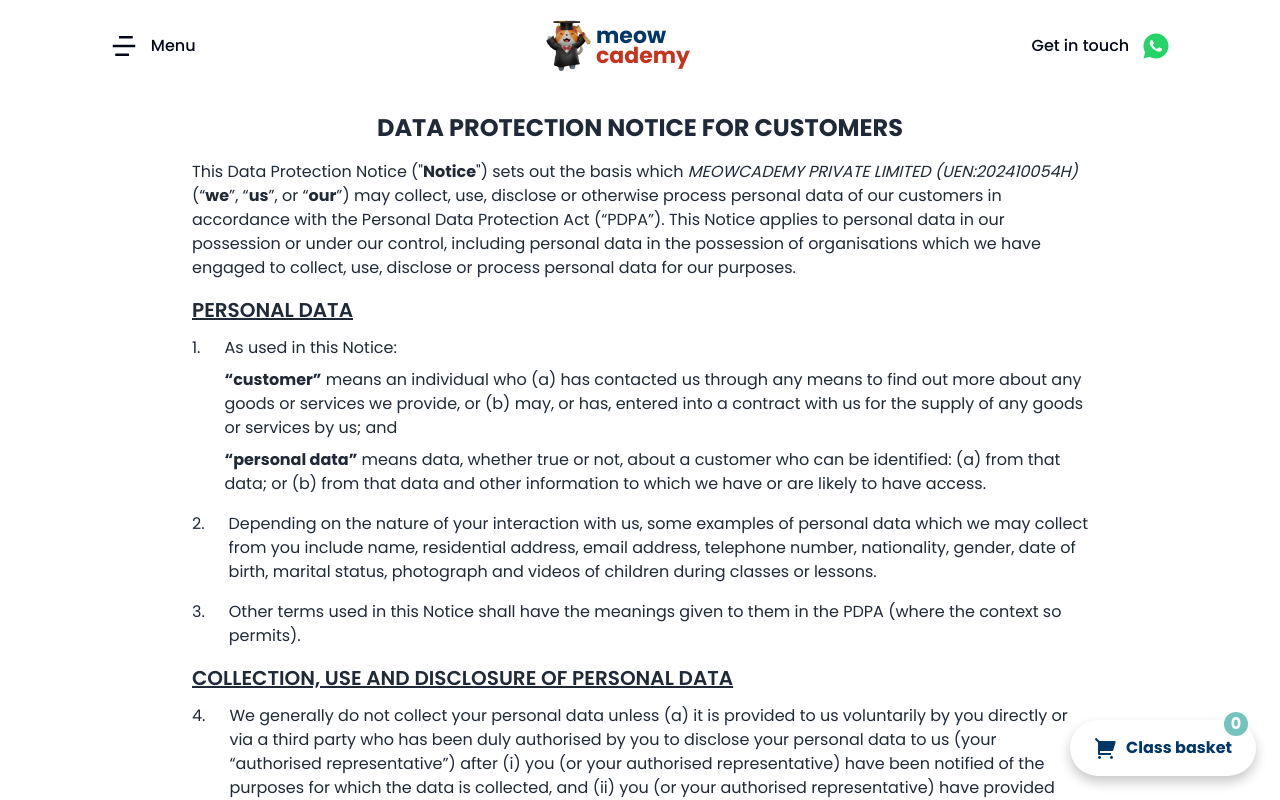
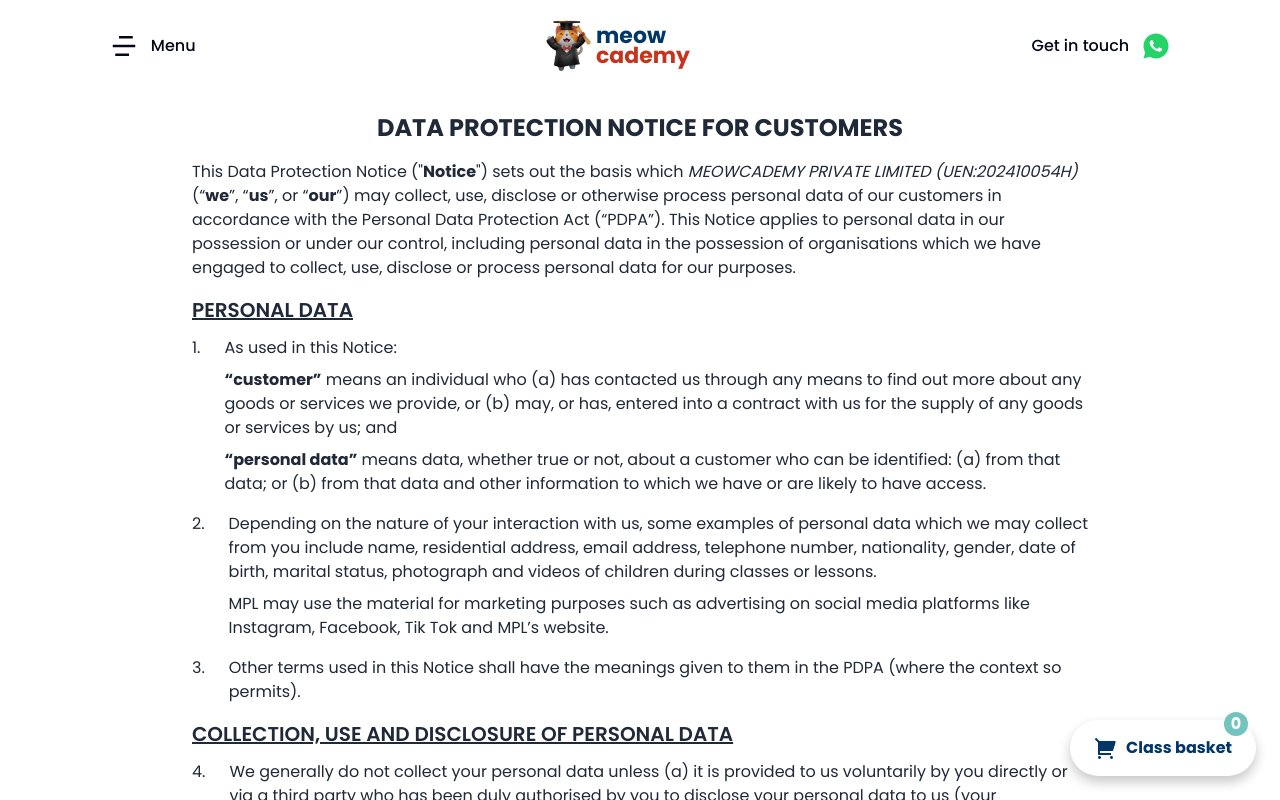
Before and after one commit to arun-prajapati/meowcademy_nextjs, a Next.js app: page /privacy-policy in a window 1280 px wide. Shown: the top 800 px of the page. Built offline with nearby package versions, Linux system fonts and the light colour scheme; no server answers.

Commit message:
refactor: improve clarity and structure of Privacy Policy content

```diff
--- a/src/pagesContain/Privacy_condition_faq/PrivacyPolicy.tsx
+++ b/src/pagesContain/Privacy_condition_faq/PrivacyPolicy.tsx
@@ -7,12 +7,19 @@ const PrivacyPolicy = () => {
         DATA PROTECTION NOTICE FOR CUSTOMERS
       </h1>
       <p>
-        This Data Protection Notice (&quot;<span className="font-bold">Notice</span>&quot;) sets out the basis which <span className="italic">MEOWCADEMY PRIVATE LIMITED (UEN:202410054H)</span>
-        (“<span className="font-bold">we</span>”, “<span className="font-bold">us</span>”, or “<span className="font-bold">our</span>”) may collect, use, disclose or otherwise process
-        personal data of our customers in accordance with the Personal Data
-        Protection Act (“PDPA”). This Notice applies to personal data in our
-        possession or under our control, including personal data in the
-        possession of organisations which we have engaged to collect, use,
+        This Data Protection Notice (&quot;
+        <span className="font-bold">Notice</span>&quot;) sets out the basis
+        which{" "}
+        <span className="italic">
+          MEOWCADEMY PRIVATE LIMITED (UEN:202410054H)
+        </span>
+        (“<span className="font-bold">we</span>”, “
+        <span className="font-bold">us</span>”, or “
+        <span className="font-bold">our</span>”) may collect, use, disclose or
+        otherwise process personal data of our customers in accordance with the
+        Personal Data Protection Act (“PDPA”). This Notice applies to personal
+        data in our possession or under our control, including personal data in
+        the possession of organisations which we have engaged to collect, use,
         disclose or process personal data for our purposes.
       </p>
 
@@ -40,13 +47,20 @@ const PrivacyPolicy = () => {
           </li>
           <li className="flex gap-6">
             <span>2.</span>
-            <p>
-              Depending on the nature of your interaction with us, some examples
-              of personal data which we may collect from you include name,
-              residential address, email address, telephone number, nationality,
-              gender, date of birth, marital status, photograph and videos of
-              children during classes or lessons.
-            </p>
+            <div>
+              <p>
+                Depending on the nature of your interaction with us, some
+                examples of personal data which we may collect from you include
+                name, residential address, email address, telephone number,
+                nationality, gender, date of birth, marital status, photograph
+                and videos of children during classes or lessons.
+              </p>
+              <p className=" mt-2">
+                MPL may use the material for marketing purposes such as
+                advertising on social media platforms like Instagram, Facebook,
+                Tik Tok and MPL’s website.
+              </p>
+            </div>
           </li>
           <li className="flex gap-6">
             <span>3.</span>
```
